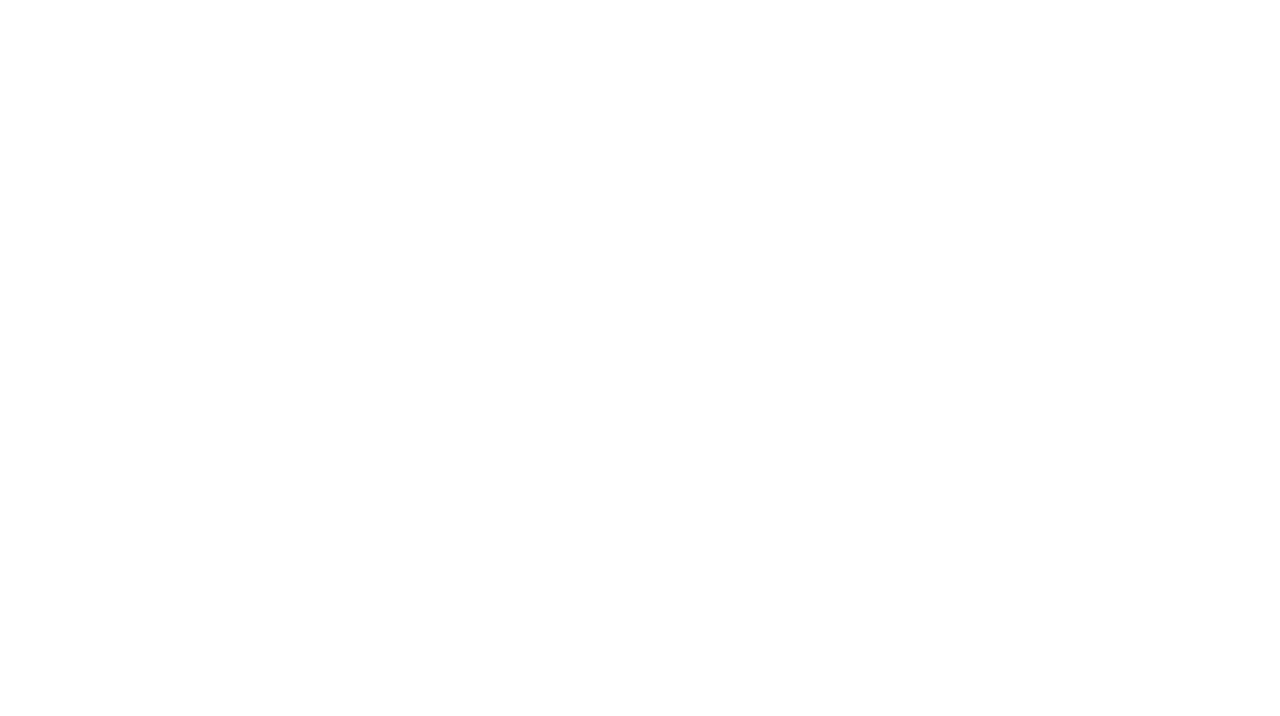
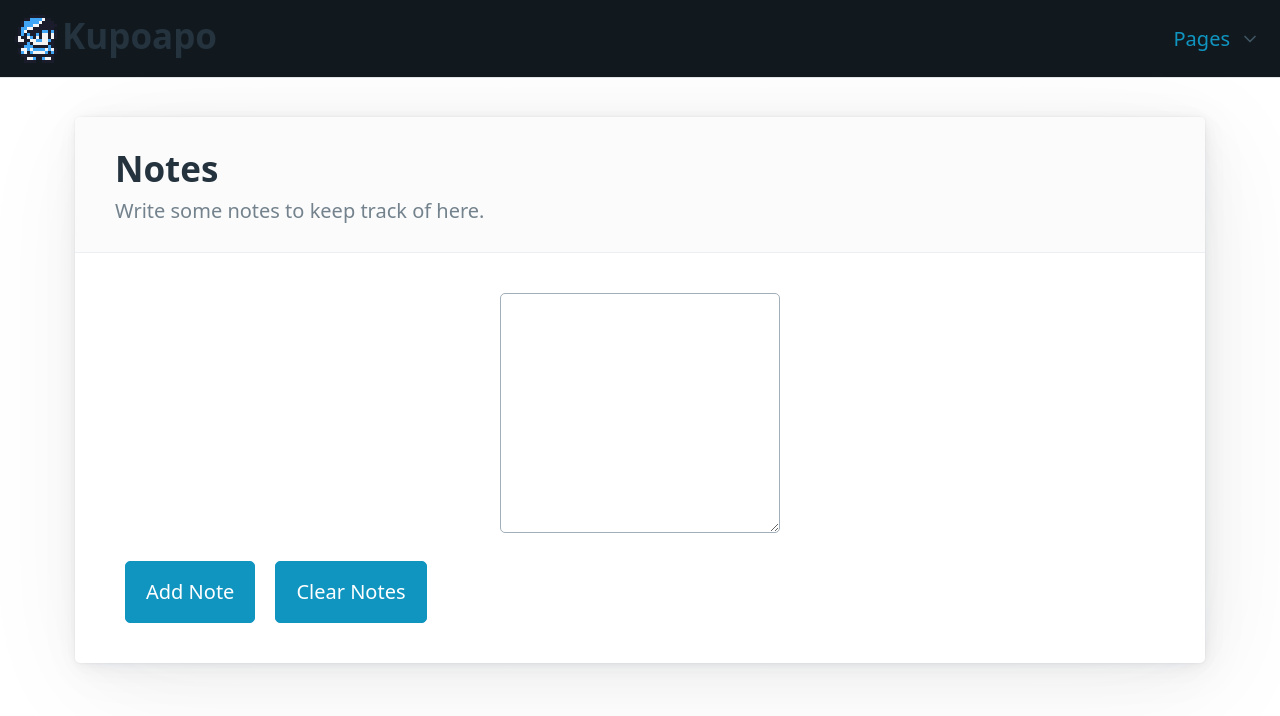
Before and after one commit to eemerson-gm/personal-website, a React (Create React App) app: page /notes in a window 1280 px wide. Before the commit this address had no page. Shown: the top 716 px of the page. Built offline with nearby package versions, Linux system fonts and the light colour scheme.

Commit message:
Working on notes page

```diff
--- a/src/App.tsx
+++ b/src/App.tsx
@@ -2,13 +2,13 @@ import React from 'react';
 import { BrowserRouter, Routes, Route } from 'react-router-dom';
 import '@picocss/pico';
 import Layout from './Layout';
-import StartupPage from './deprecated/Startup';
+import HomePage from './Home';
 import TexturesPage from './minecraft/Textures';
 import RecipesPage from './minecraft/Recipes';
 import PracticePage from './other/Practice';
+import NotesPage from './other/Notes';
 
 import { QueryClient, QueryClientProvider } from '@tanstack/react-query';
-import HomePage from './Home';
 const queryClient = new QueryClient();
 
 export default function App() {
@@ -18,9 +18,10 @@ export default function App() {
         <Routes>
           <Route path='/' element={<Layout />}>
             <Route index element={<HomePage />} />
-            <Route path='/minecraft/textures' element={<TexturesPage />} />
-            <Route path='/minecraft/recipes' element={<RecipesPage />} />
-            <Route path='/other/japanese' element={<PracticePage />} />
+            <Route path='/textures' element={<TexturesPage />} />
+            <Route path='/recipes' element={<RecipesPage />} />
+            <Route path='/japanese' element={<PracticePage />} />
+            <Route path='/notes' element={<NotesPage />} />
           </Route>
         </Routes>
       </BrowserRouter>
--- a/src/Layout.tsx
+++ b/src/Layout.tsx
@@ -40,14 +40,17 @@ export default function Layout() {
                   Minecraft
                 </li>
                 <li>
-                  <a href='/minecraft/recipes'>Recipes</a>
+                  <a href='/recipes'>Recipes</a>
                 </li>
                 <li>
-                  <a href='/minecraft/textures'>Textures</a>
+                  <a href='/textures'>Textures</a>
                 </li>
                 <li style={{ backgroundColor: 'var(--mark-color)' }}>Other</li>
                 <li>
-                  <a href='/other/japanese'>Japanese</a>
+                  <a href='/japanese'>Japanese</a>
+                </li>
+                <li>
+                  <a href='/notes'>Notes</a>
                 </li>
               </ul>
             </details>
--- /dev/null
+++ b/src/other/Notes.tsx
@@ -0,0 +1,79 @@
+import { useCallback, useEffect, useState } from 'react';
+
+const storageNotes = localStorage.getItem('notes')?.split(',') || [''];
+
+export default function NotesPage() {
+  const [notes, setNotes] = useState<string[]>(storageNotes);
+
+  const saveNotes = useCallback(() => {
+    localStorage.setItem('notes', notes.toString());
+  }, [notes]);
+
+  useEffect(() => {
+    saveNotes();
+  }, [notes, saveNotes]);
+
+  return (
+    <>
+      <article>
+        <header>
+          <hgroup style={{ margin: 0 }}>
+            <h2>Notes</h2>
+            <h3>Write some notes to keep track of here.</h3>
+          </hgroup>
+        </header>
+        <div
+          style={{
+            display: 'flex',
+            justifyContent: 'center',
+            flexWrap: 'wrap',
+          }}
+        >
+          {notes.map((note, index) => (
+            <>
+              <div>
+                <textarea
+                  key={index}
+                  style={{
+                    marginLeft: '0.5rem',
+                    marginRight: '0.5rem',
+                    width: '14rem',
+                    height: '12rem',
+                    overflow: 'auto',
+                    resize: 'vertical',
+                  }}
+                  onChange={(event) => {
+                    let newNotes = [...notes];
+                    newNotes[index] = event.target.value;
+                    setNotes(newNotes);
+                  }}
+                  value={note}
+                >
+                  <div>Hello</div>
+                </textarea>
+              </div>
+            </>
+          ))}
+        </div>
+        <div
+          role='button'
+          style={{ marginLeft: '0.5rem', marginRight: '0.5rem' }}
+          onClick={() => {
+            setNotes((prev) => [...prev, '']);
+          }}
+        >
+          Add Note
+        </div>
+        <div
+          role='button'
+          style={{ marginLeft: '0.5rem', marginRight: '0.5rem' }}
+          onClick={() => {
+            setNotes(['']);
+          }}
+        >
+          Clear Notes
+        </div>
+      </article>
+    </>
+  );
+}
```
